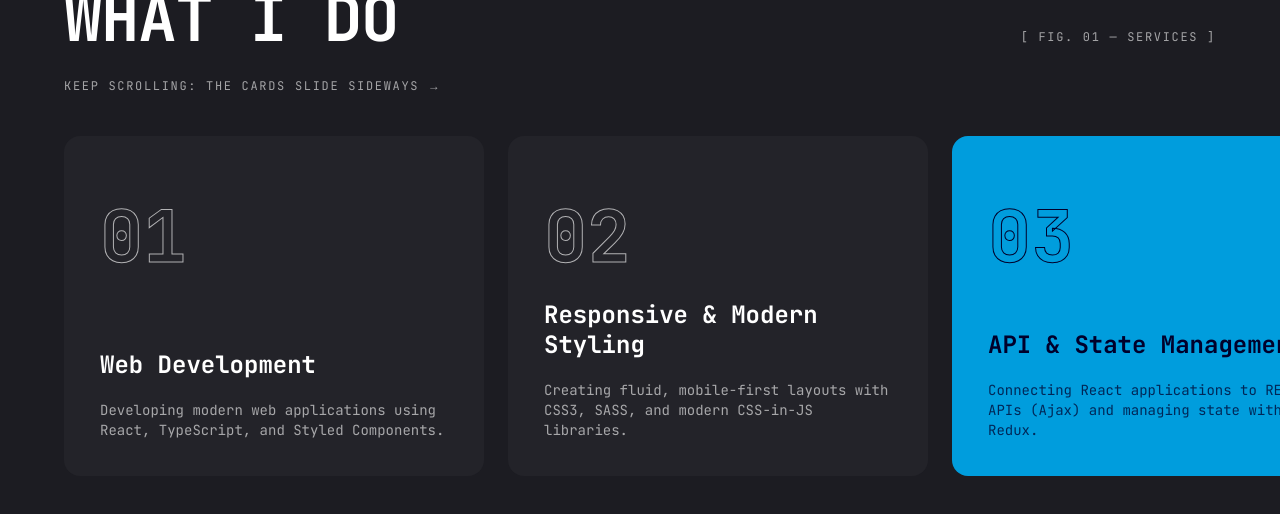
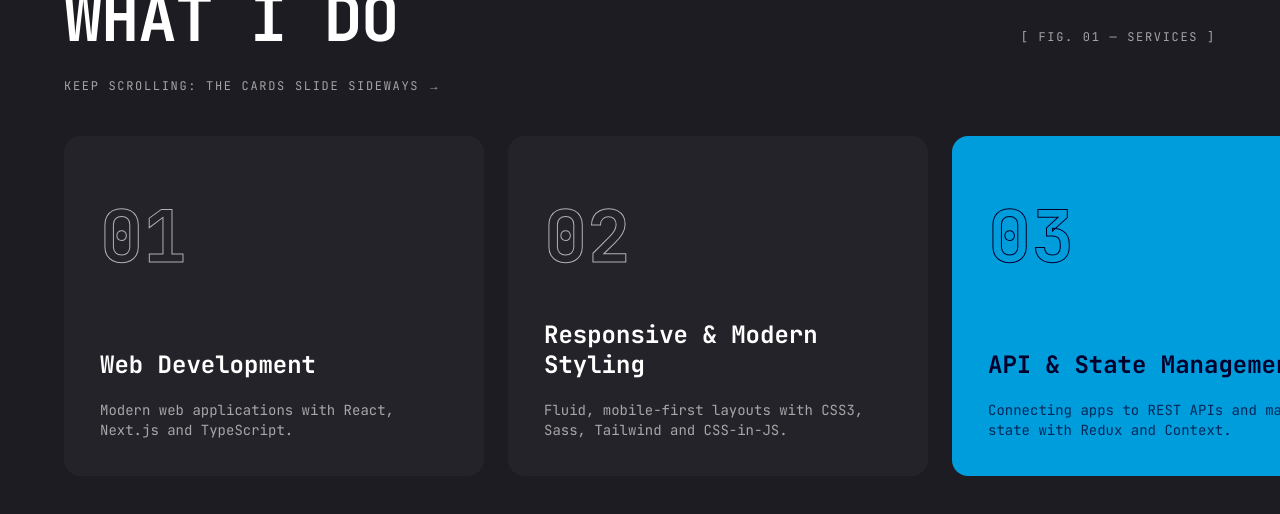
Before and after one commit to Dot010/personal-portfolio, a Next.js app: page / in a window 1280 px wide. Shown: the part 1217-1731 px from the top of the page. Built offline with nearby package versions, Linux system fonts and the light colour scheme; a web font is replaced by a local one.

Commit message:
content(services): use the shorter service descriptions from the demo

```diff
--- a/data/services.ts
+++ b/data/services.ts
@@ -4,22 +4,22 @@ export const services: Service[] = [
   {
     num: 1,
     title: "Web Development",
-    description: "Developing modern web applications using React, TypeScript, and Styled Components.",
+    description: "Modern web applications with React, Next.js and TypeScript.",
   },
   {
     num: 2,
     title: "Responsive & Modern Styling",
-    description: "Creating fluid, mobile-first layouts with CSS3, SASS, and modern CSS-in-JS libraries.",
+    description: "Fluid, mobile-first layouts with CSS3, Sass, Tailwind and CSS-in-JS.",
   },
   {
     num: 3,
     title: "API & State Management",
-    description: "Connecting React applications to REST APIs (Ajax) and managing state with Redux.",
+    description: "Connecting apps to REST APIs and managing state with Redux and Context.",
     highlight: true,
   },
   {
     num: 4,
     title: "Version Control & Workflow",
-    description: "Structuring project architectures, automating builds, and managing code with Git & GitHub.",
+    description: "Project structure, automated builds and a clean Git history on GitHub.",
   },
 ];
```
